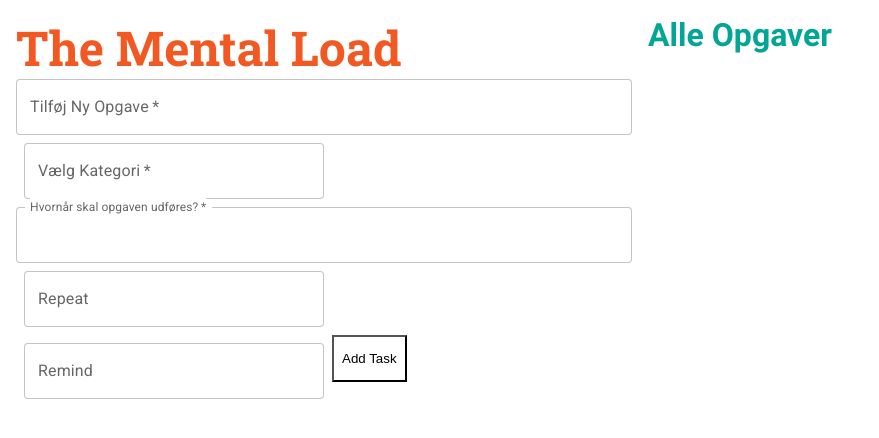
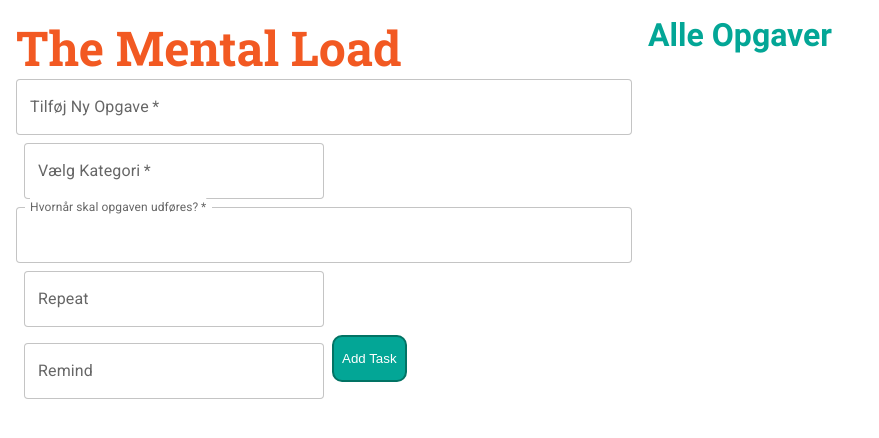
Before and after one commit to RoerMadsen/task-manager-project, a React (Vite) app: page / in a window 1280 px wide. Shown: the top 438 px of the page, without its empty margins (0-879 px from the left). Built offline with nearby package versions, Linux system fonts and the light colour scheme.

Commit message:
fælles gennemgang

```diff
--- a/src/App.tsx
+++ b/src/App.tsx
@@ -36,6 +36,7 @@ const App = () => {
         <h2>Alle Opgaver</h2>
         <ul>
           {tasks.map((task, index) => (
+            //TS der sorterer opgaver efter kateogori og flytter udførte opgaver til bunden af listen
             <li key={index}>
               <strong>{task.taskName}</strong>
               <br />
--- a/src/components/NewTask.tsx
+++ b/src/components/NewTask.tsx
@@ -125,6 +125,7 @@ const NewTask = ({ addNewTask }: NewTaskProps) => {
         </Select>
       </FormControl>
       <TextField
+        className="inputField"
         label="Hvornår skal opgaven udføres?"
         type="date"
         value={chooseDate}
--- a/src/sass/_base.scss
+++ b/src/sass/_base.scss
@@ -42,8 +42,22 @@ p {
     font-family: $subHeader-font;
   }
 }
+Textfield {
+  color: $primary;
+}
 
 button {
   padding: 0.5rem;
   height: 3.5em;
+  background-color: $primary;
+  color: white;
+  border: 2px solid $primary-dark;
+  border-radius: 10px;
+
+  &:hover {
+    background-color: white;
+    color: $primary-dark;
+  }
 }
+
+//form
```
